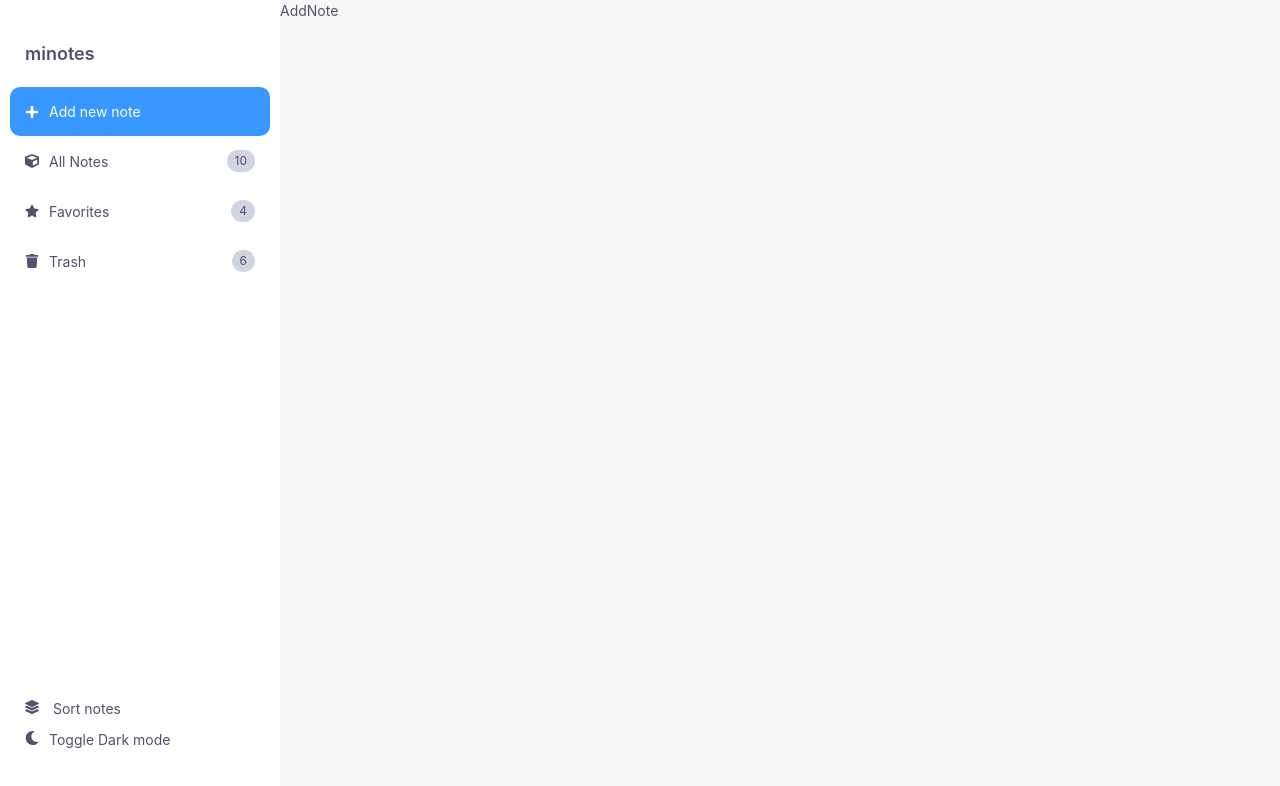
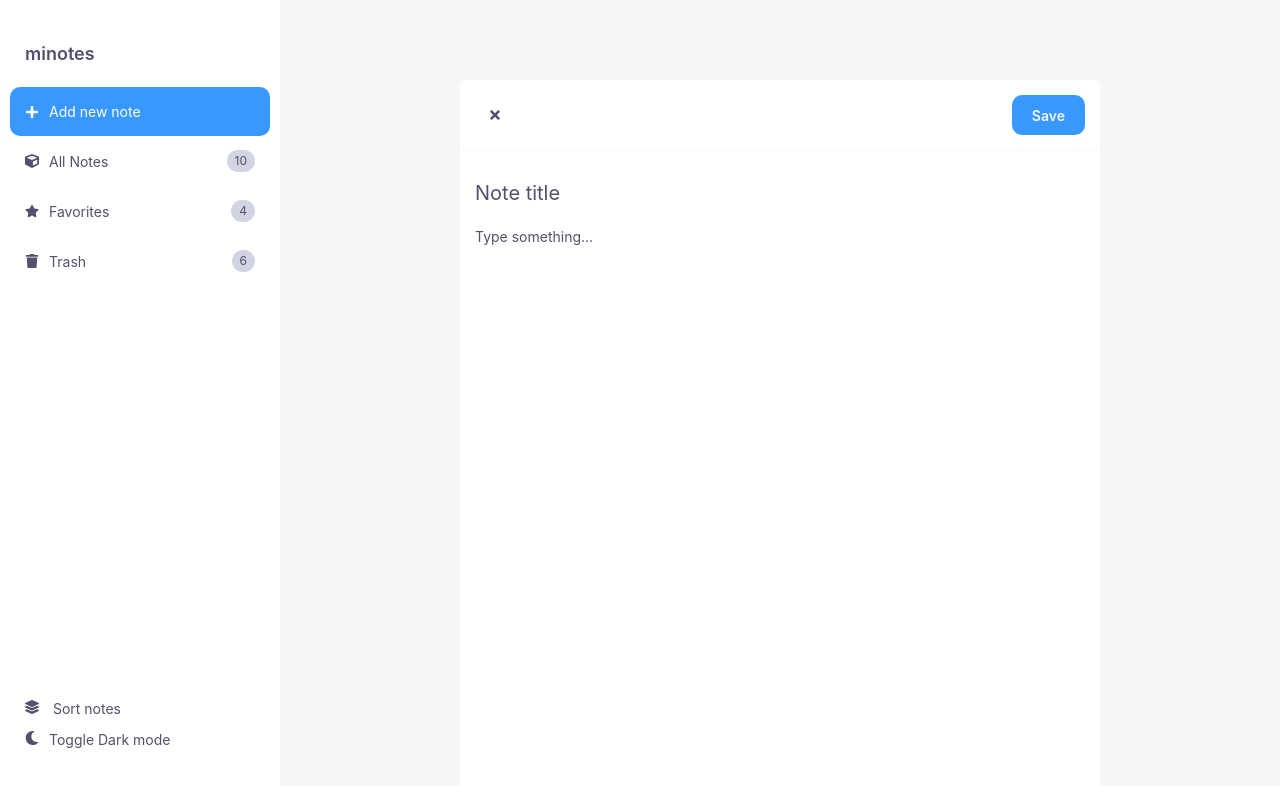
Before and after one commit to gzkdev/minote, a React (Create React App) app: page /add-note in a window 1280 px wide. Shown: the top 786 px of the page. Built offline with nearby package versions, Linux system fonts and the light colour scheme.

Commit message:
added noteform component, updated home styles, menu styles

```diff
--- a/src/Pages/AddNote.js
+++ b/src/Pages/AddNote.js
@@ -1,6 +1,13 @@
+import NoteForm from "../components/AddNoteForm/NoteForm"
+import HomeStyled from "../components/styled/home.styled"
+import { UseNotesContext } from "../NotesContext"
+
 const AddNote = () => {
+    const { toggleIsMenuOpen } = UseNotesContext()
     return (
-        <div>AddNote</div>
+        <HomeStyled>
+            <NoteForm toggleMenu={toggleIsMenuOpen} />
+        </HomeStyled>
     )
 }
 
--- a/src/components/AddNoteForm/NoteForm.jsx
+++ b/src/components/AddNoteForm/NoteForm.jsx
@@ -1,9 +1,10 @@
 import { useContext, useRef } from "react";
-import NotesContext from "../../NotesContext";
+import { NotesContext } from "../../NotesContext";
 import { Link, useNavigate } from "react-router-dom";
 import { NoteFormStyled } from "../styled";
+import { FaTimes, FaBars } from "react-icons/fa";
 
-function NoteForm() {
+function NoteForm({ toggleMenu }) {
   const { addNote } = useContext(NotesContext);
   const noteTitle = useRef();
   const noteText = useRef();
@@ -26,25 +27,32 @@ function NoteForm() {
 
   return (
     <NoteFormStyled>
-      <div className="note-form__top">
-        <div className="note-form__container note-form__container--top">
-          <Link to="/">Cancel</Link>
-          <button className="note-form__btn" onClick={handleAddNote}>
+      <div className="form__top">
+        <div className="form__container form__container--top">
+          <div className="menu__box">
+            <button onClick={toggleMenu} className="menu__button">
+              <FaBars />
+            </button>
+            <Link to="/">
+              <FaTimes />
+            </Link>
+          </div>
+          <button className="form__btn" onClick={handleAddNote}>
             Save
           </button>
         </div>
       </div>
-      <div className="note-form__body">
-        <div className="note-form__container note-form__container--body">
+      <div className="form__body">
+        <div className="form__container form__container--body">
           <input
             ref={noteTitle}
-            className="note-form__input"
+            className="form__input"
             type="text"
             placeholder="Note title"
           />
           <textarea
             ref={noteText}
-            className="note-form__text"
+            className="form__text"
             placeholder="Type something..."
           ></textarea>
         </div>
--- a/src/components/styled/Menu.styled.jsx
+++ b/src/components/styled/Menu.styled.jsx
@@ -107,7 +107,7 @@ const MenuStyled = styled.div`
   }
 
   @media (min-width: 1000px) {
-    position: static;
+    position: sticky;
     height: 100vh;
     background-color: none;
     pointer-events: all;
--- a/src/components/styled/NoteForm.styled.jsx
+++ b/src/components/styled/NoteForm.styled.jsx
@@ -3,80 +3,105 @@ import styled from "styled-components";
 const NoteFormStyled = styled.div`
   --width: 100%;
   --padding-block: 1rem;
+  width: min(var(--width), 640px);
+  border-radius: 0.5rem;
+  background-color: var(--color-100);
+  margin: 0 auto;
 
-  .note-form__top {
-    position: fixed;
-    top: 0;
-    left: 0;
+  .form__top {
     width: 100%;
-    background-color: var(--color-100);
     border-bottom: 1px solid var(--color-110);
   }
 
-  .note-form__container {
-    width: min(var(--width), 800px);
+  .form__container {
     margin: 0 auto;
-    padding: 1rem 1rem;
+    padding: var(--padding-block);
   }
 
-  .note-form__container--top {
+  .menu__box {
+    display: flex;
+    align-items: center;
+  }
+
+  .menu__button,
+  .menu__button + a {
+    display: inline-block;
+    width: 40px;
+    height: 40px;
+    display: flex;
+    align-items: center;
+    justify-content: center;
+    border-radius: 1rem;
+  }
+
+  .menu__button {
+    cursor: pointer;
+    transition: background-color 200ms, transform 200ms;
+    &:active {
+      background-color: var(--color-800);
+      transform: scale(0.9);
+    }
+  }
+
+  .form__container--top {
     display: flex;
     align-items: center;
     justify-content: space-between;
-    padding: var(--padding-block) 1rem;
   }
 
-  .note-form__container--top a {
+  .form__container--top a {
     text-decoration: none;
     color: inherit;
     font-weight: 600;
   }
 
-  .note-form__btn {
+  .form__btn {
     font-weight: 600;
-    background-color: var(--color-120);
+    background-color: var(--color-200);
+    color: var(--color-110);
     padding: 0 2rem;
-    border-radius: 4px;
+    border-radius: 1rem;
     cursor: pointer;
+    transition: background-color 200ms, transform 200ms;
+
+    &:hover {
+      background-color: var(--color-300);
+    }
+    &:active {
+      transform: scale(0.9);
+    }
   }
 
-  .note-form__body {
-    background-color: var(--color-100);
-    padding-top: calc(var(--padding-block) * 6);
+  .form__container--body {
+    display: flex;
+    flex-direction: column;
+    min-height: 80vh;
   }
 
-  .note-form__container--body {
-    display: flex;
-    flex-direction: column;
-    min-height: 100vh;
-  }
-
-  .note-form__input,
-  .note-form__text {
-    width: 100%;
-    font-family: inherit;
-  }
-
-  .note-form__input {
+  .form__input {
     height: auto;
     font-size: 2rem;
-    font-weight: 600;
     padding: var(--padding-block) 0;
   }
 
-  .note-form__text {
-    background: none;
-    color: inherit;
+  .form__text {
     resize: none;
     flex-grow: 1;
     border: none;
     outline: none;
+    padding: calc(var(--padding-block) / 2) 0;
   }
 
   @media (min-width: 600px) {
     --padding-block: 1.5rem;
     --width: 80%;
   }
+
+  @media (min-width: 1000px) {
+    .menu__button {
+      display: none;
+    }
+  }
 `;
 
 export default NoteFormStyled;
--- a/src/components/styled/home.styled.jsx
+++ b/src/components/styled/home.styled.jsx
@@ -2,7 +2,7 @@ import styled from "styled-components";
 
 const HomeStyled = styled.main`
   width: 100%;
-  padding: 8rem 2rem;
+  padding: 4rem 2rem;
 
   & > h1 {
     margin-bottom: 2rem;
```
